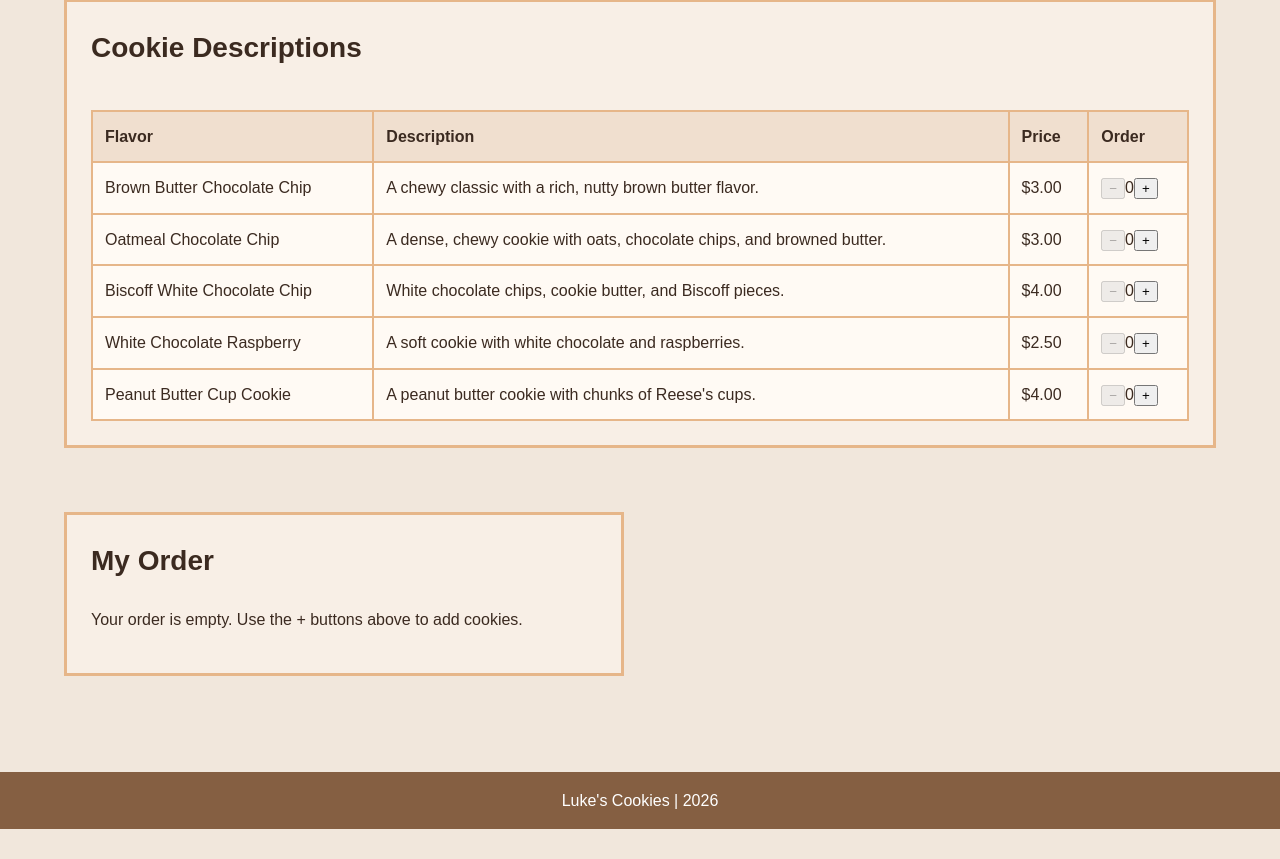
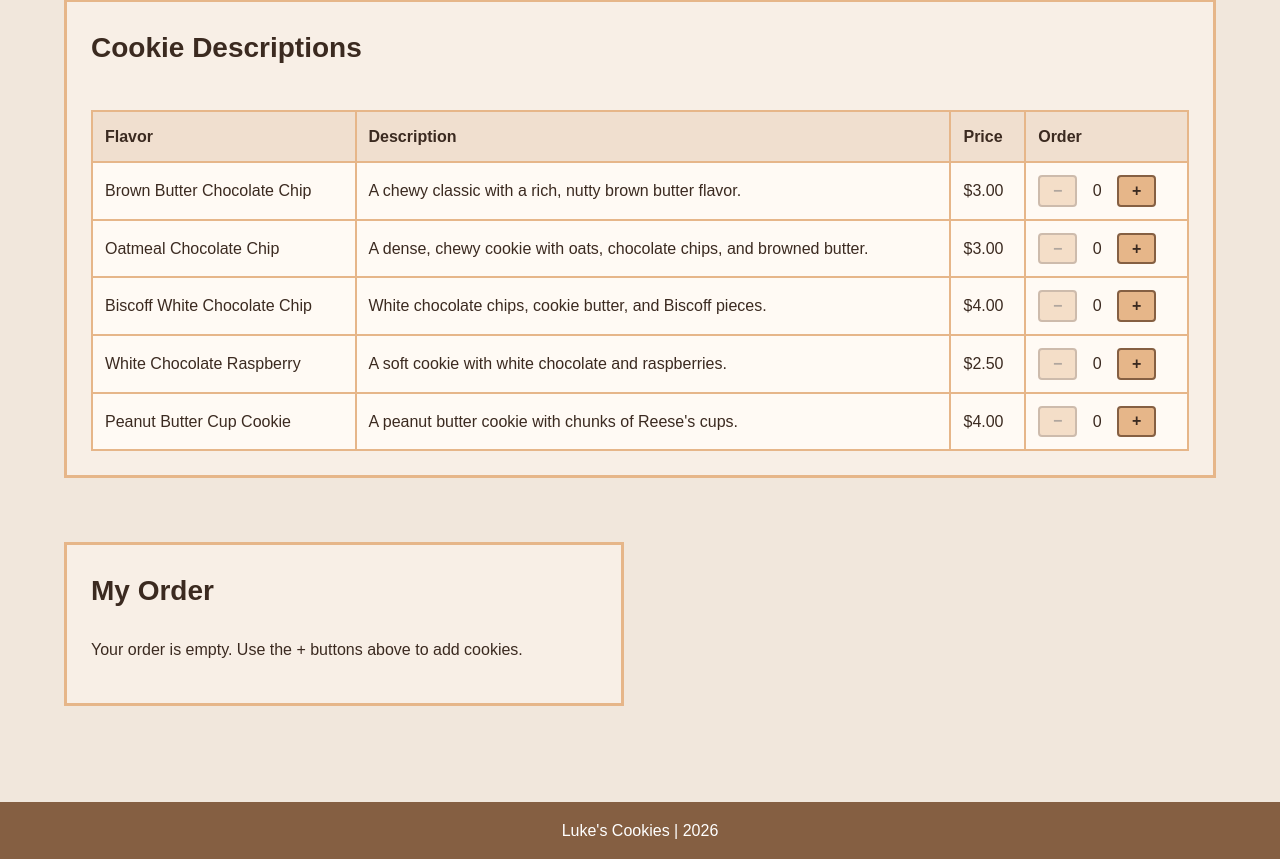
Before and after one commit to LGWillis/300790798-react-app, a React (Vite) app: page / in a window 1280 px wide. Shown: the part 967-1826 px from the top of the page. Before the commit the page ends 1796 px from the top, so only its background shows below. Built offline with nearby package versions, Linux system fonts and the light colour scheme.

Commit message:
Added additional styles in app.css

```diff
--- a/src/App.css
+++ b/src/App.css
@@ -129,6 +129,43 @@ tbody tr:hover {
   margin: 0;
 }
 
+button {
+  font-family: inherit;
+  font-size: 1rem;
+  font-weight: bold;
+  color: #3b2a20;
+  background-color: #e6b689;
+  border: 2px solid #855f42;
+  border-radius: 4px;
+  padding: 0.3rem 0.8rem;
+  cursor: pointer;
+}
+
+button:hover:not(:disabled) {
+  background-color: #855f42;
+  color: rgb(253, 239, 221);
+}
+
+button:disabled {
+  opacity: 0.4;
+  cursor: not-allowed;
+}
+
+.qty-controls {
+  display: flex;
+  align-items: center;
+  gap: 0.5rem;
+}
+
+.qty {
+  min-width: 1.5rem;
+  text-align: center;
+}
+
+.clear-button {
+  margin-top: 0.5rem;
+}
+
 @media (min-width: 700px) {
   main {
     display: grid;
```
